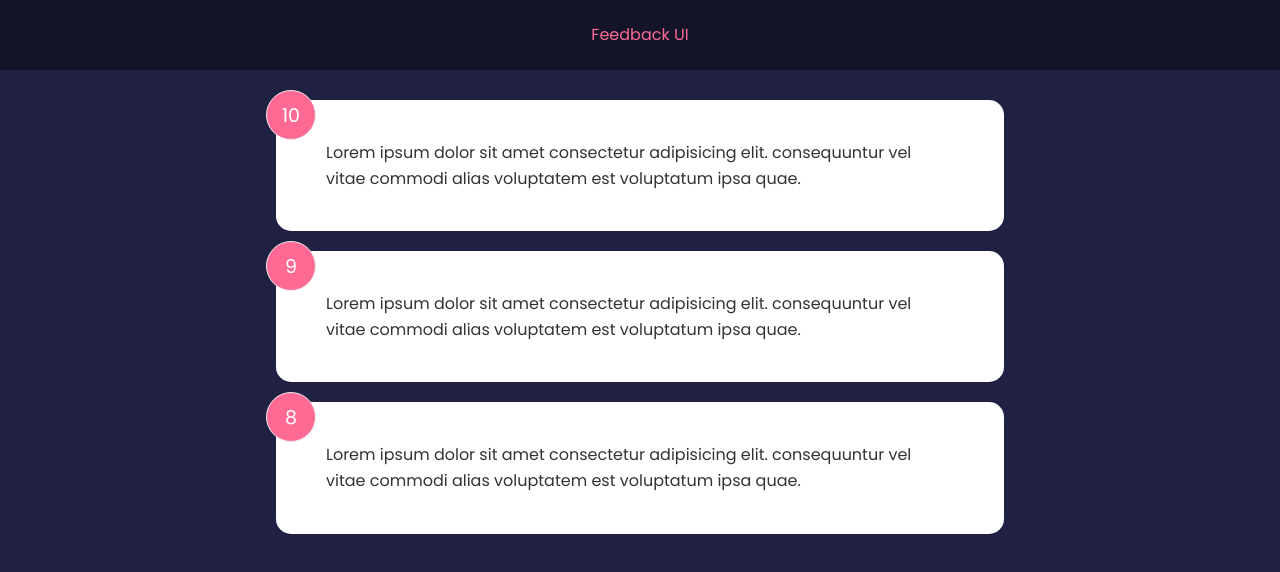
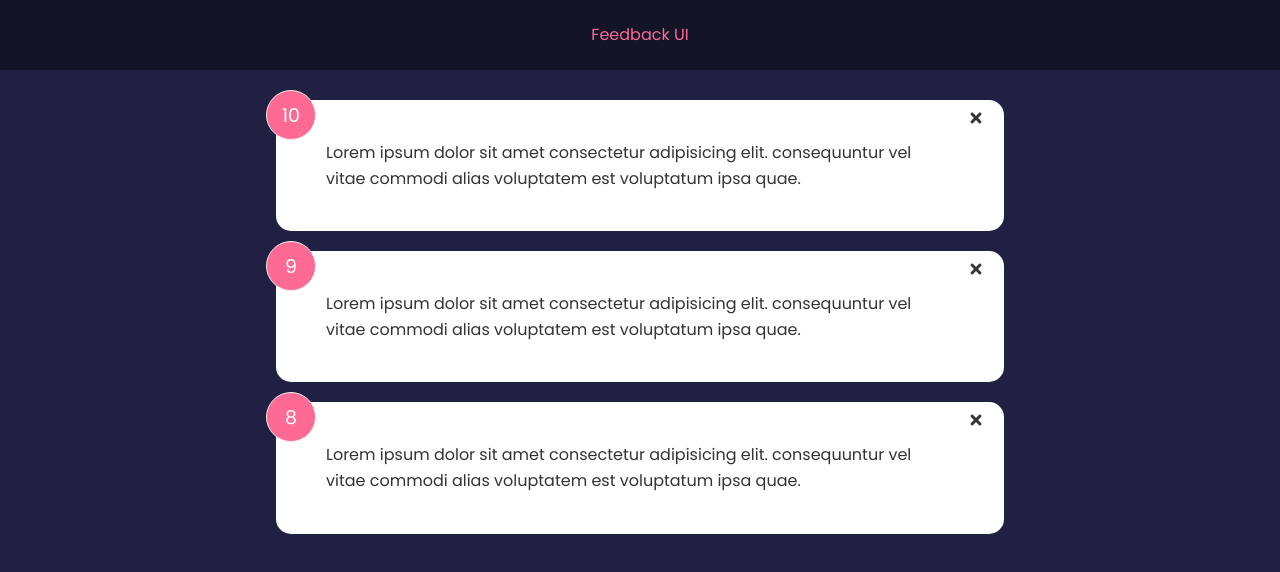
Before and after one commit to spekputih/feedback-app, a React (Create React App) app: page / in a window 1280 px wide. Shown: the top 572 px of the page. Built offline with nearby package versions, Linux system fonts and the light colour scheme; the HTML template or start-up script is replaced by a standard one.

Commit message:
add handleClick functionality handleDelete is added to delete the individual feedback items

```diff
--- a/src/App.js
+++ b/src/App.js
@@ -5,11 +5,14 @@
 
 function App() {
   const [feedback, setFeedback] = useState(FeedbackData);
+  const deleteFeedback = (id) => {
+    setFeedback(feedback.filter((item) => item.id !== id));
+  };
   return (
     <>
       <Header />
       <div className="container">
-        <FeedbackList feedback={feedback} />
+        <FeedbackList feedback={feedback} handleDelete={deleteFeedback} />
       </div>
     </>
   );
--- a/src/components/FeedbackItem.jsx
+++ b/src/components/FeedbackItem.jsx
@@ -1,8 +1,8 @@
-import {FaTimes} from 'react-icons/fa'
+import { FaTimes } from "react-icons/fa";
 import Card from "./shared/Card";
 import PropTypes from "prop-types";
 
-function FeedbackItem({ item }) {
+function FeedbackItem({ item, handleDelete }) {
   // const [rating, setRating] = useState(0);
   // const [text, setText] = useState("This is an example of feedback item");
   // const handleClick = function () {
@@ -14,6 +14,7 @@
   return (
     <Card>
       <div className="num-display">{item.rating}</div>
+      <FaTimes onClick={() => handleDelete(item.id)} className="close" />
       <div className="text-display">{item.text}</div>
       {/* <button onClick={handleClick}>Click</button> */}
     </Card>
--- a/src/components/FeedbackList.jsx
+++ b/src/components/FeedbackList.jsx
@@ -1,14 +1,14 @@
 import FeedbackItem from "./FeedbackItem";
 import PropTypes from "prop-types";
 
-function FeedbackList({ feedback }) {
+function FeedbackList({ feedback, handleDelete }) {
   if (!feedback || feedback.length === 0) {
     return <p>No feeback yet</p>;
   }
   return (
     <div className="feedback-list">
       {feedback.map((item) => (
-        <FeedbackItem key={item.id} item={item} />
+        <FeedbackItem key={item.id} item={item} handleDelete={handleDelete} />
       ))}
     </div>
   );
```
